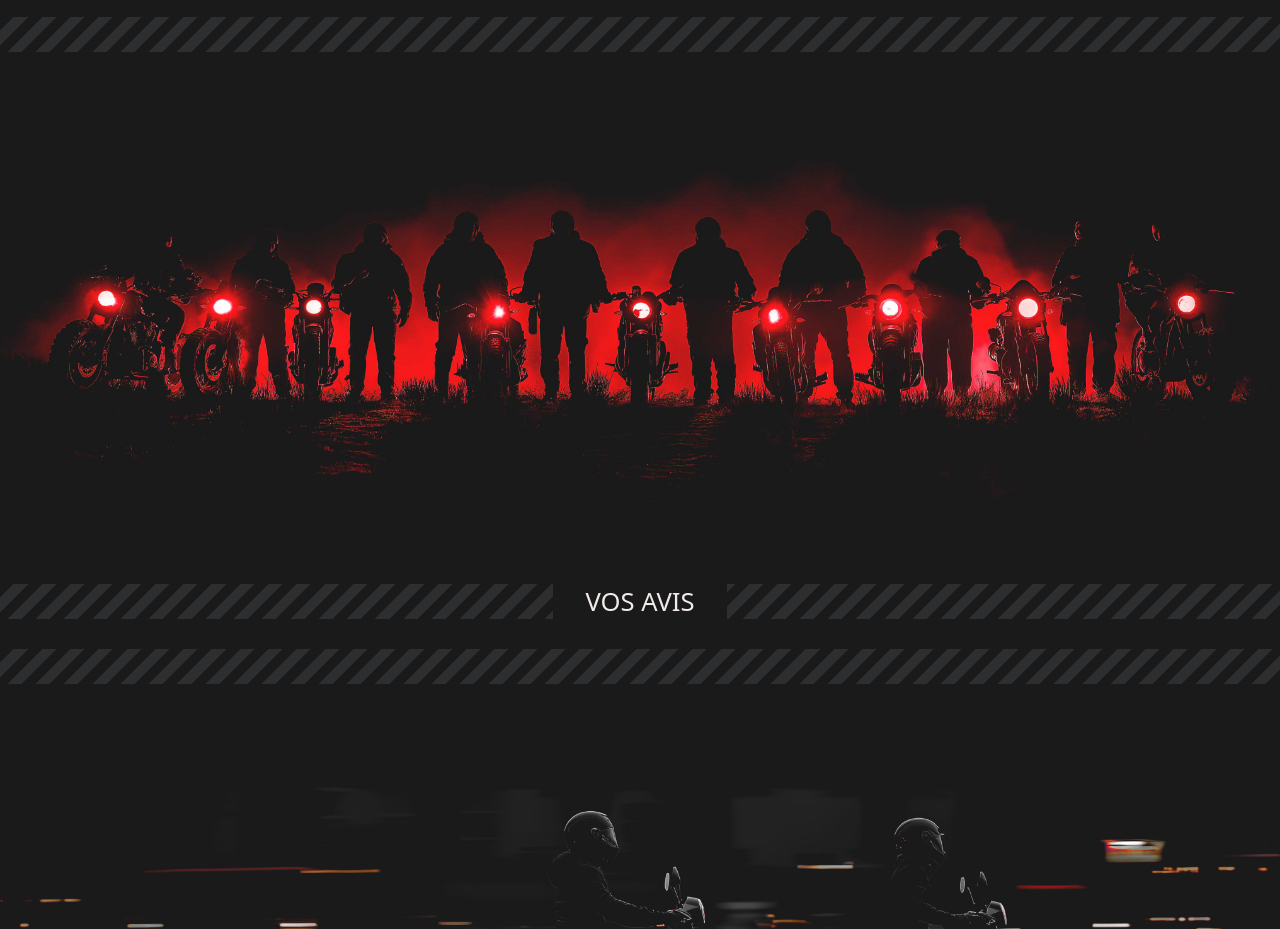
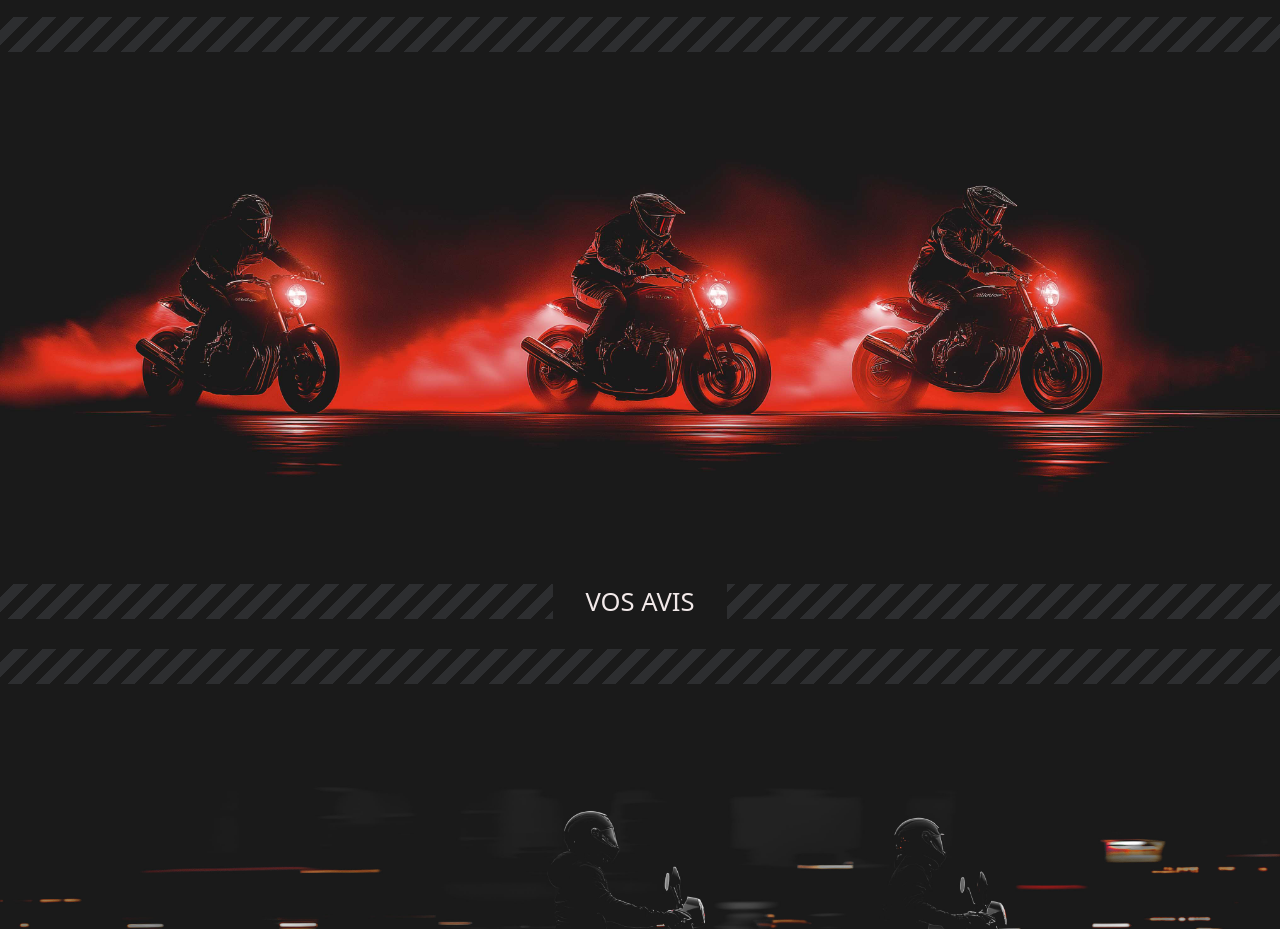
Before and after one commit to volumineux/volumineux.github.io, a plain HTML site: page index.html in a window 1280 px wide. Shown: the part 2620-3549 px from the top of the page. Drawn offline with Linux system fonts and the light colour scheme; a web font is replaced by a local one.

Commit message:
Changed some Panoramic images

```diff
--- a/index.html
+++ b/index.html
@@ -228,7 +228,7 @@
 
     <section>
         <div class="panoramic">
-            <img src="assets/main/Panoramic-Bikers-Standing-Night-Main-Background-Color.jpg" alt="Panoramic photo of a group of bikers standing next to their motorcycles at night in a red fog">
+            <img src="assets/main/Panoramic-Bikers-Racing-Roadsters-Night-Main-Background-Color.jpg" alt="Panoramic photo of a group of bikers standing next to their motorcycles at night in a red fog">
         </div>
     </section>
 
```
Also changed, not shown: assets/main/Panoramic-Biker-Alone-From-Behind-Night-Main-Background-Color.jpg, assets/main/Panoramic-Bikers-Racing-City-Night-Main-Background-Color.jpg (added), assets/main/Panoramic-Bikers-Racing-Roadsters-Night-Main-Background-Color.jpg (added), assets/main/hero-image-mobile-black-and-white-motorcycle-close-up.jpg.
